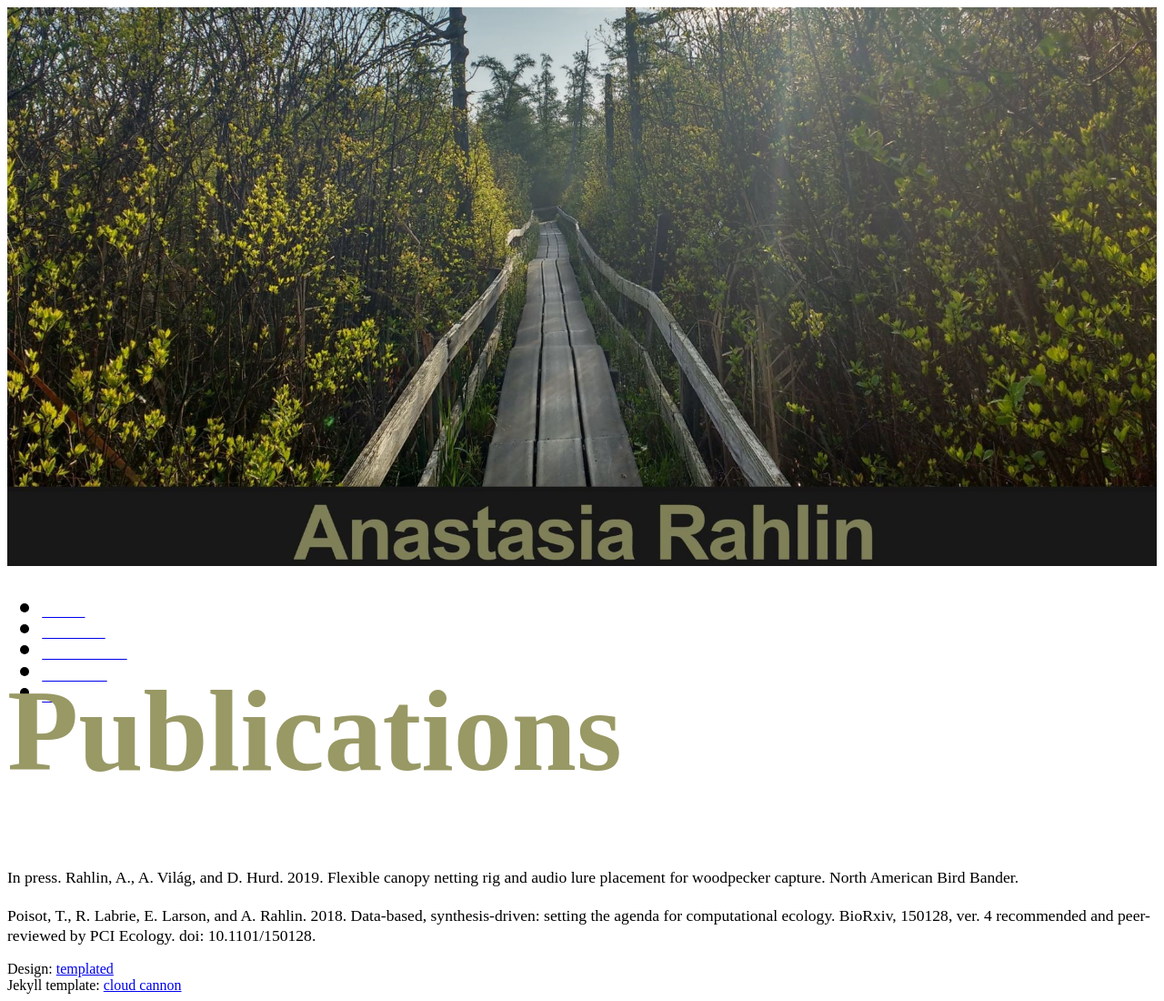
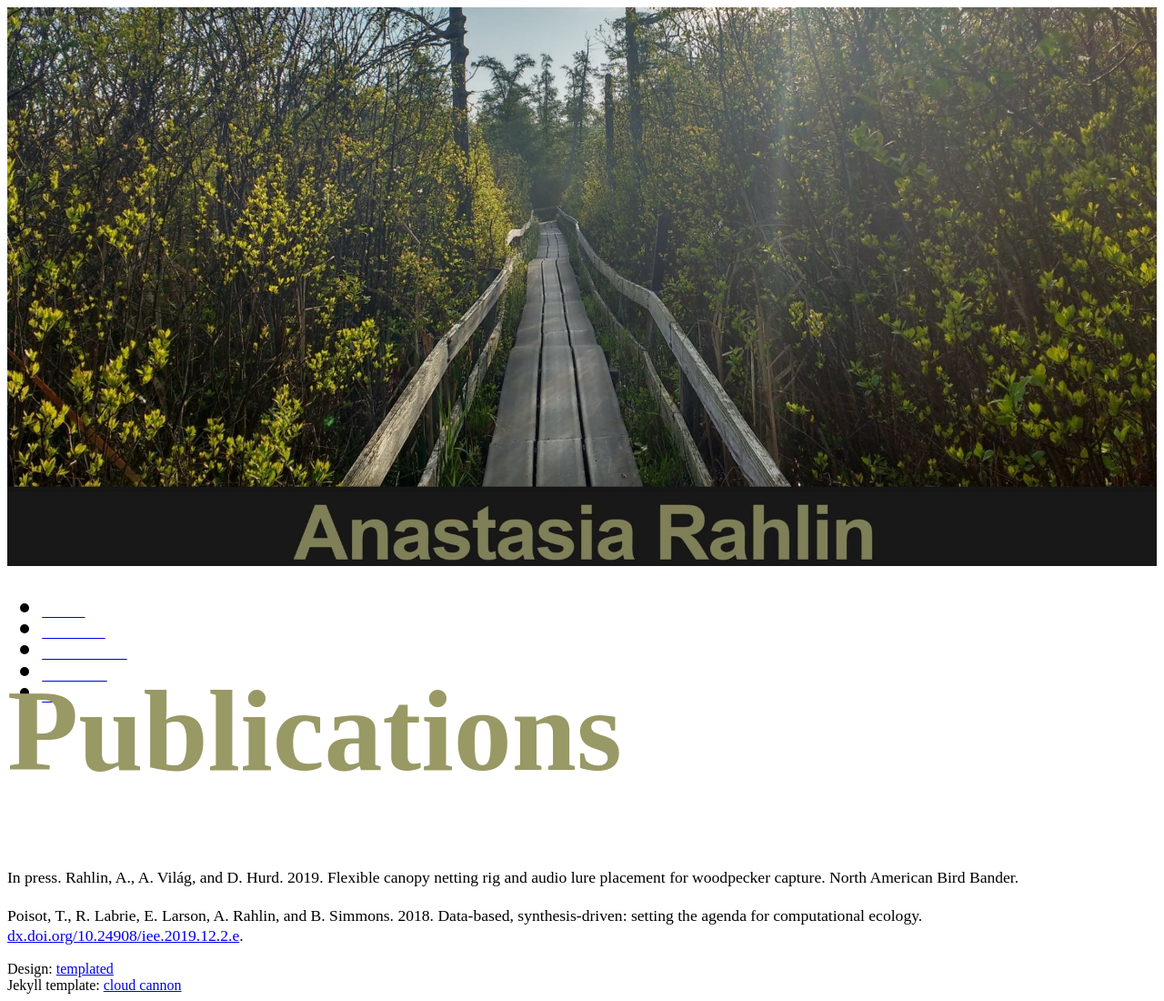
Before and after one commit to anarahlin/anarahlin.github.io, a Jekyll site: the page built from publications.html, in a window 1280 px wide. Shown: the whole page at 91% size. Built offline with Jekyll 4.4.1, drawn with Linux system fonts in a browser that asks for light colours; nearby versions of some CDN libraries; comment, search, counter and statistics services are not loaded.

Commit message:
Update publications.html

```diff
--- a/publications.html
+++ b/publications.html
@@ -23,7 +23,7 @@ layout: default
 			<br>
 			<br>
 
-			Poisot, T., R. Labrie, E. Larson, and A. Rahlin. 2018. Data-based, synthesis-driven: setting the agenda for computational ecology. BioRxiv, 150128, ver. 4 recommended and peer-reviewed by PCI Ecology. doi: 10.1101/150128.
+			Poisot, T., R. Labrie, E. Larson, A. Rahlin, and B. Simmons. 2018. Data-based, synthesis-driven: setting the agenda for computational ecology. <a href="dx.doi.org/10.24908/iee.2019.12.2.e">dx.doi.org/10.24908/iee.2019.12.2.e</a>.
 
 		</p>
 		</div>
```
